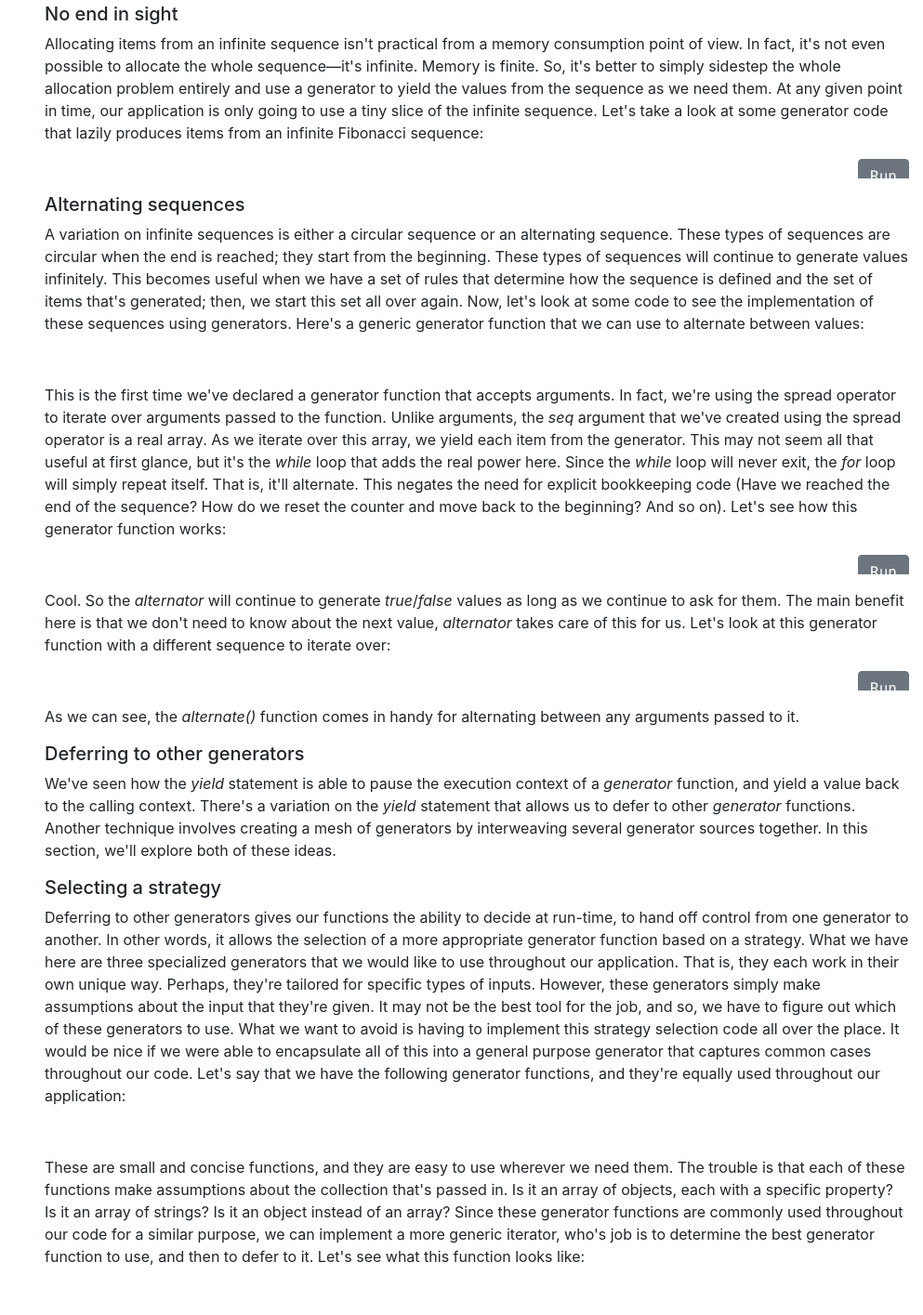
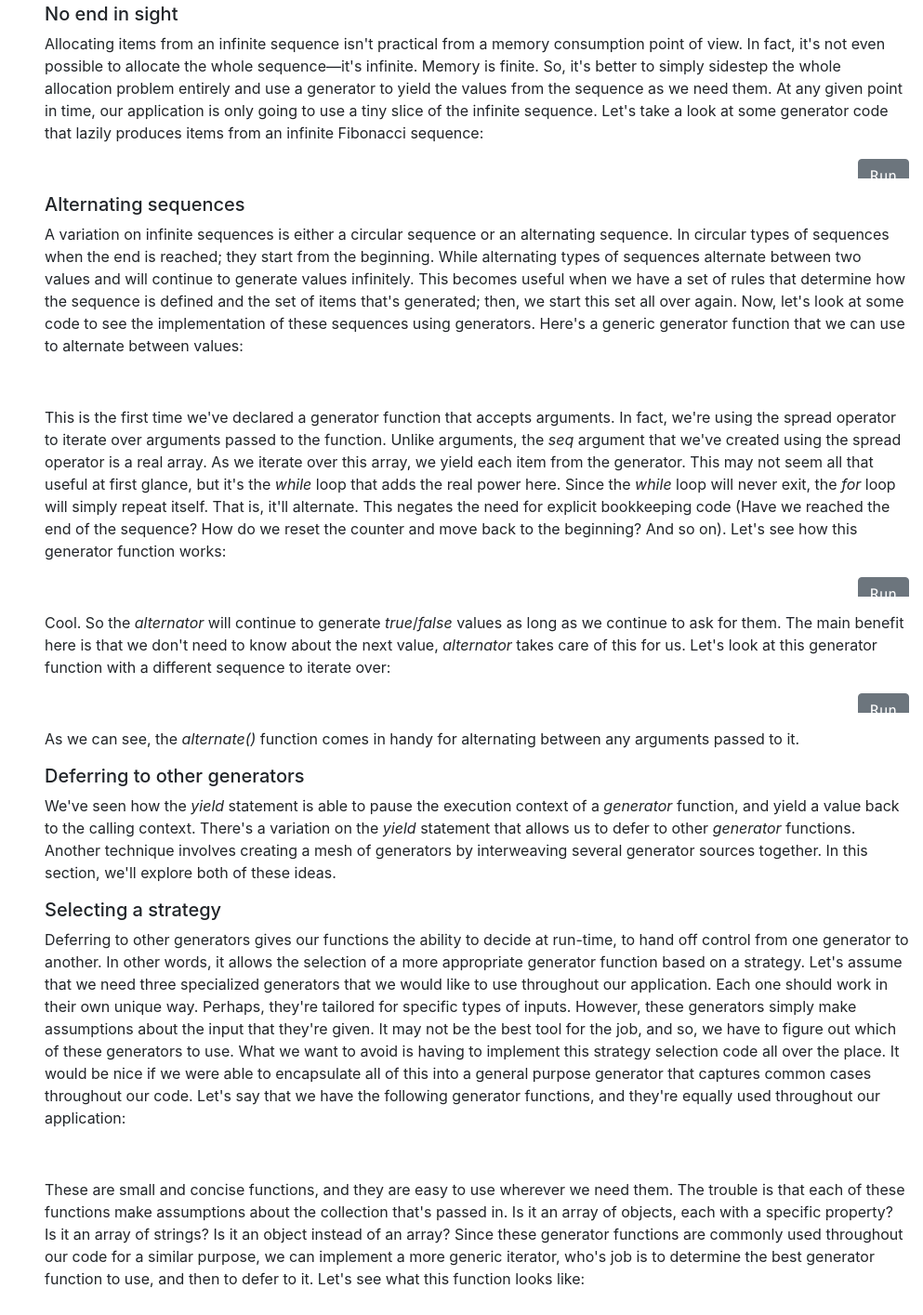
Before and after one commit to georgeletsos/javascript-concurrency, a website built with webpack: page src/chapters/chapter4/chapter4.html in a window 1280 px wide. Shown: the part 2590-4005 px from the top of the page at 93% size, without its empty margins (287-1280 px from the left). Built offline with nearby package versions, Linux system fonts and the light colour scheme; a script that the page names is missing.

Commit message:
Changes to Iterating over Generators, Alternating Sequences and Selecting a Strategy sections

```diff
--- a/src/chapters/chapter4/chapter4.html
+++ b/src/chapters/chapter4/chapter4.html
@@ -319,11 +319,11 @@
               The <em>next()</em> method gets us, not surprisingly, the next
               value in the generator sequence. The actual value returned by
               <em>next()</em> is an object with two properties: the yielded
-              value and whether or not the generator is <em>done</em>. However,
-              we generally don't want to hard-code our calls to <em>next()</em>.
-              Instead, we want to call it iteratively as values are yielded from
-              the generator. Here's an example that uses a <em>while</em> loop
-              to iterate over a generator:
+              <em>value</em> and whether or not the generator is <em>done</em>.
+              However, we generally don't want to hard-code our calls to
+              <em>next()</em>. Instead, we want to call it iteratively as values
+              are yielded from the generator. Here's an example that uses a
+              <em>while</em> loop to iterate over a generator:
             </p>
             <div class="snippet3">
               <pre><code class="code-block javascript"></code><button class="btn btn-secondary shadow-none run-code-button">Run</button></pre>
@@ -388,15 +388,15 @@
             <h5>Alternating sequences</h5>
             <p>
               A variation on infinite sequences is either a circular sequence or
-              an alternating sequence. These types of sequences are circular
-              when the end is reached; they start from the beginning. These
-              types of sequences will continue to generate values infinitely.
-              This becomes useful when we have a set of rules that determine how
-              the sequence is defined and the set of items that's generated;
-              then, we start this set all over again. Now, let's look at some
-              code to see the implementation of these sequences using
-              generators. Here's a generic generator function that we can use to
-              alternate between values:
+              an alternating sequence. In circular types of sequences when the
+              end is reached; they start from the beginning. While alternating
+              types of sequences alternate between two values and will continue
+              to generate values infinitely. This becomes useful when we have a
+              set of rules that determine how the sequence is defined and the
+              set of items that's generated; then, we start this set all over
+              again. Now, let's look at some code to see the implementation of
+              these sequences using generators. Here's a generic generator
+              function that we can use to alternate between values:
             </p>
             <div class="snippet6">
               <!-- prettier-ignore -->
@@ -456,9 +456,9 @@
               Deferring to other generators gives our functions the ability to
               decide at run-time, to hand off control from one generator to
               another. In other words, it allows the selection of a more
-              appropriate generator function based on a strategy. What we have
-              here are three specialized generators that we would like to use
-              throughout our application. That is, they each work in their own
+              appropriate generator function based on a strategy. Let's assume
+              that we need three specialized generators that we would like to
+              use throughout our application. Each one should work in their own
               unique way. Perhaps, they're tailored for specific types of
               inputs. However, these generators simply make assumptions about
               the input that they're given. It may not be the best tool for the
```
